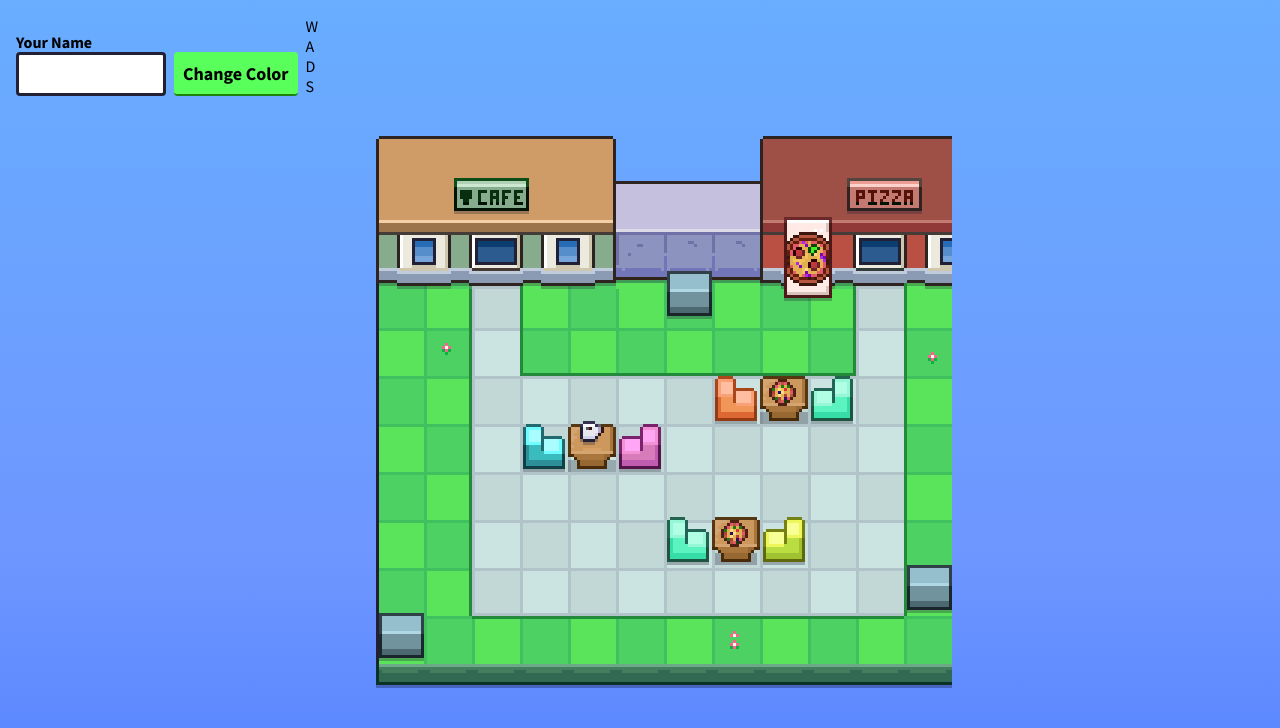
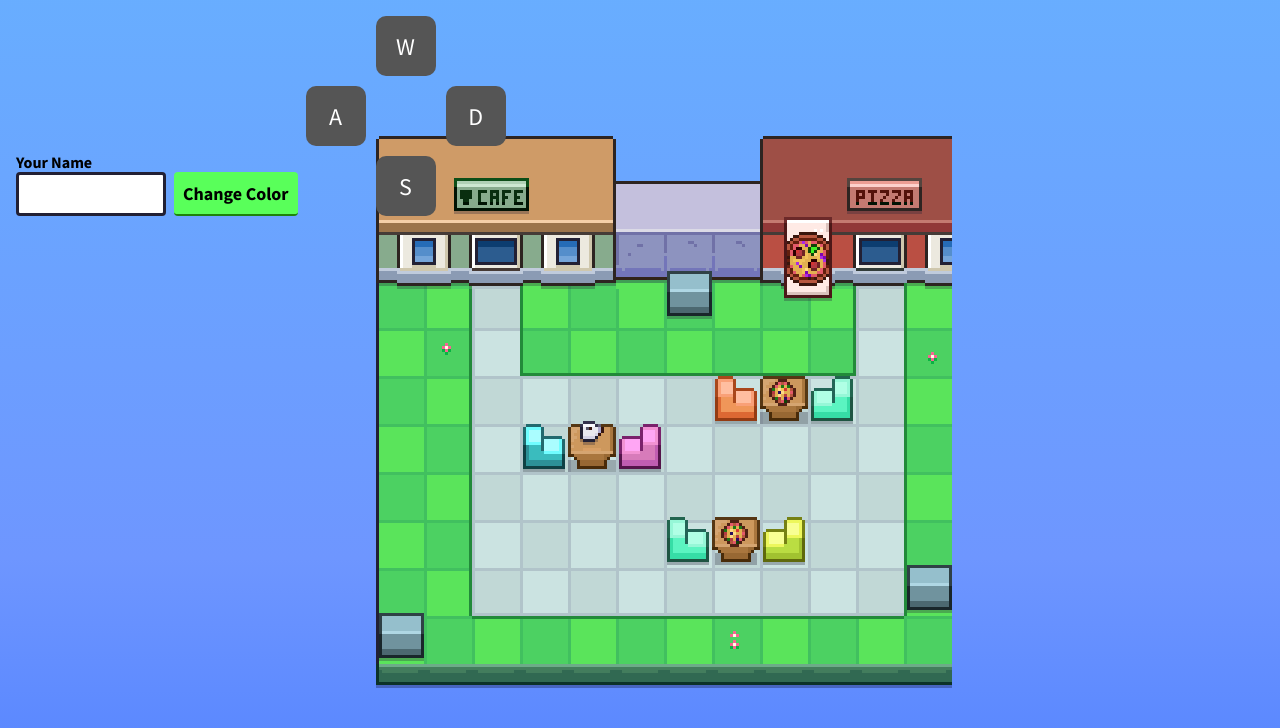
Before and after one commit to DREVVIANNN/Multiplayer, a plain HTML site: page index.html in a window 1280 px wide. Drawn offline with Linux system fonts and the light colour scheme; no server answers.

Commit message:
Update styles.css

```diff
--- a/styles.css
+++ b/styles.css
@@ -152,3 +152,25 @@ button:active {
 .Coin_shadow {
   background: url(coin-shadow.png) no-repeat no-repeat;
 }
+
+.gamepad {
+            display: grid;
+            grid-template-columns: repeat(3, 60px);
+            gap: 10px;
+        }
+        .button {
+            width: 60px;
+            height: 60px;
+            background: #555;
+            color: white;
+            font-size: 24px;
+            display: flex;
+            justify-content: center;
+            align-items: center;
+            border-radius: 10px;
+            user-select: none;
+            cursor: pointer;
+        }
+        .button:active {
+            background: #888;
+        }
```
